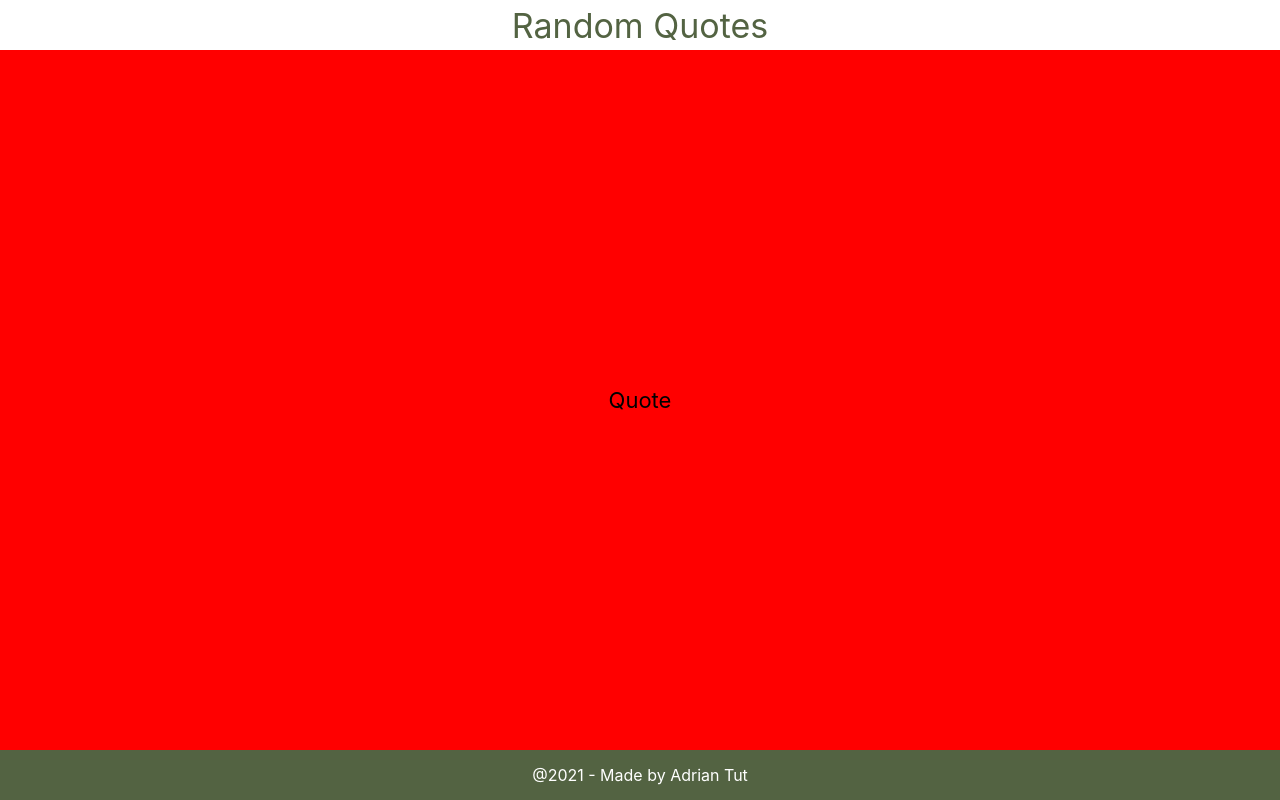
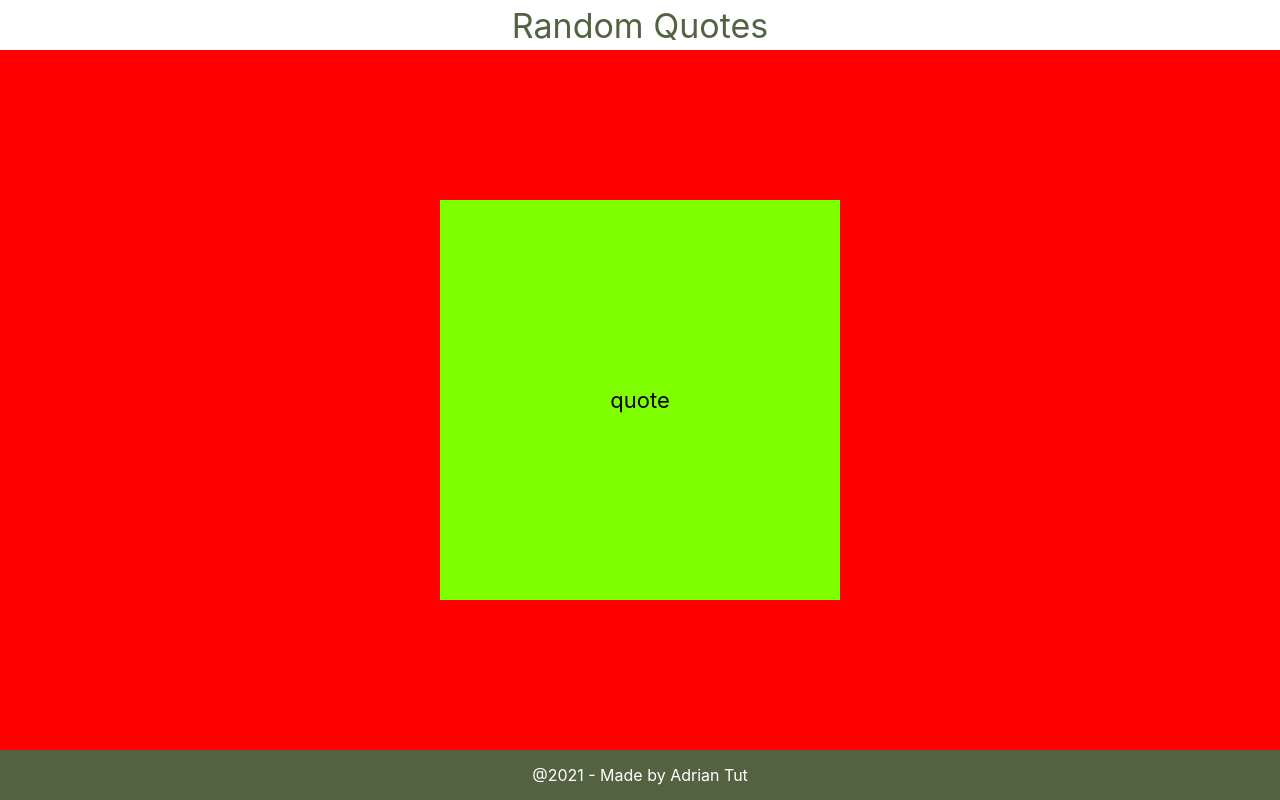
Before and after one commit to Adriantutuianu/random-quotes-project, a React (Create React App) app: page / in a window 1280 px wide. Built offline with nearby package versions, Linux system fonts and the light colour scheme.

Commit message:
Finished quote square fixes#3

```diff
--- a/src/App.css
+++ b/src/App.css
@@ -24,10 +24,19 @@ main {
   display: flex;
   justify-content: center;
   align-items: center;
-  background-color: red;
   height: calc(100% - 100px);
   margin: auto;
   font-size: 22px;
+  background-color: red;
+}
+
+main .quote-container {
+  display: flex;
+  justify-content: center;
+  align-items: center;
+  height: 400px;
+  width: 400px;
+  background-color: chartreuse;
 }
 
 footer {
--- a/src/App.js
+++ b/src/App.js
@@ -6,7 +6,9 @@ function App() {
   return (
     <div className="App">
       <header>Random Quotes</header>
-      <main>Quote</main>
+      <main>
+        <div className="quote-container">quote</div>
+      </main>
       <footer>@{year} - Made by Adrian Tut</footer>
     </div>
   );
```
